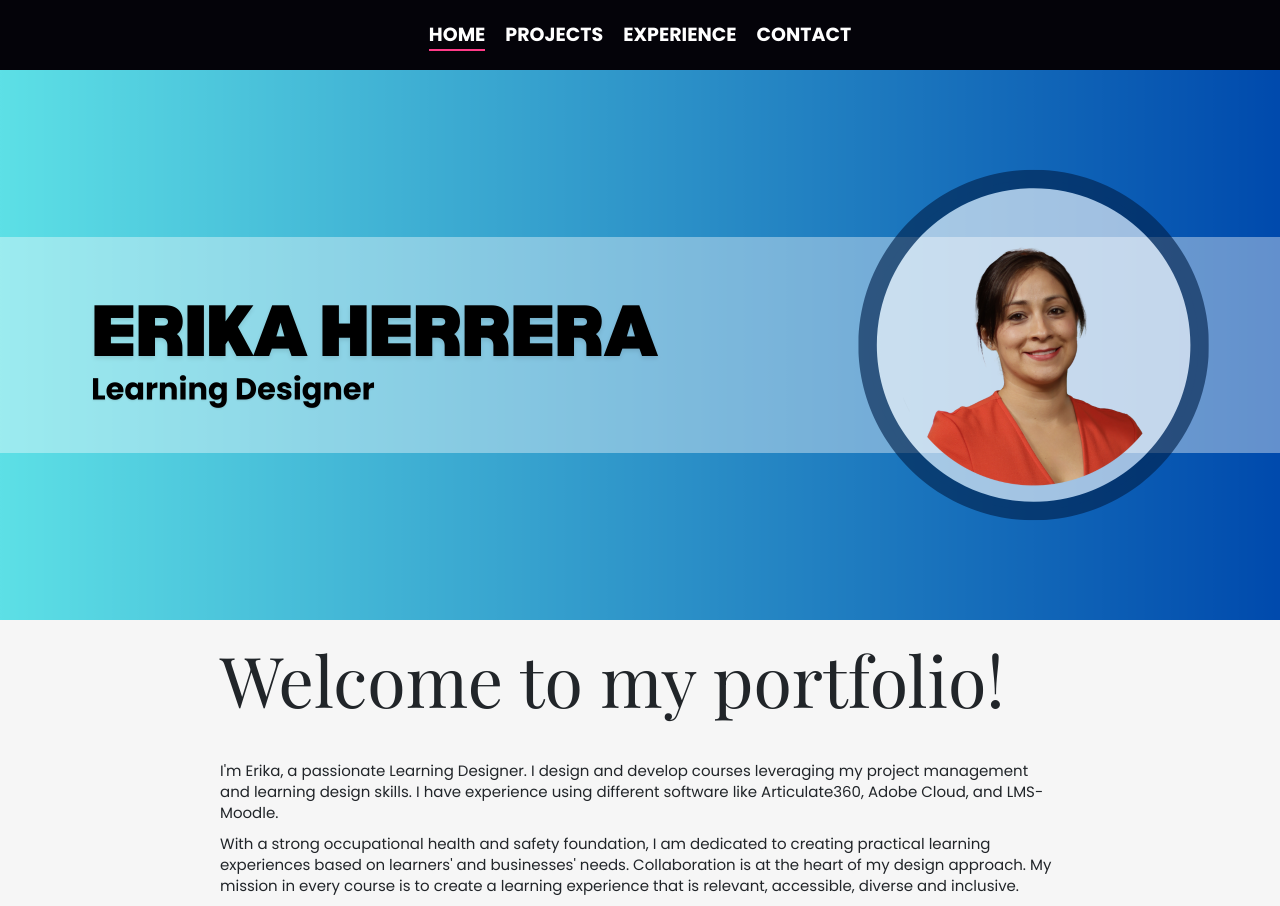
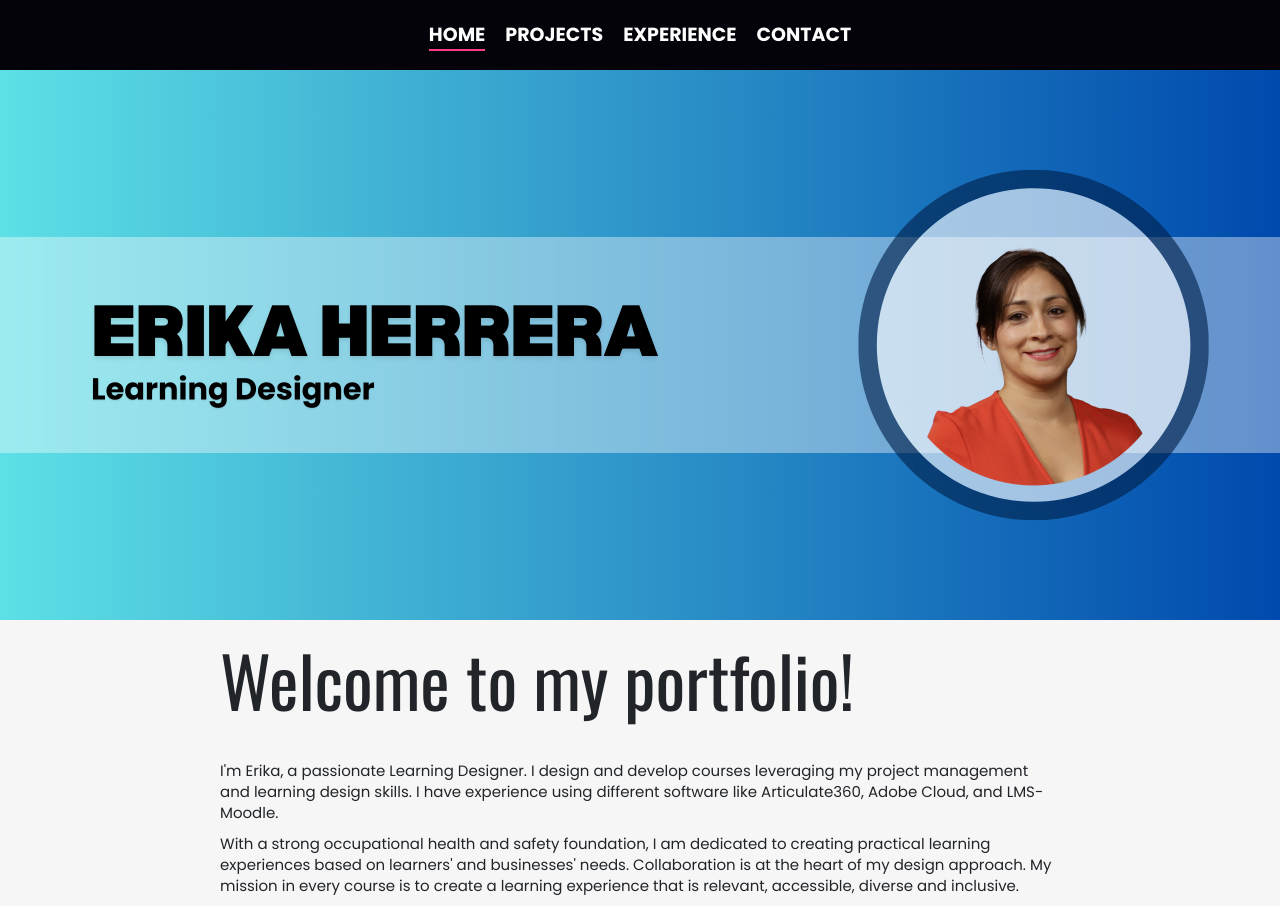
Before and after one commit to eriherre/eriherre.github.io, a Flask app: page / in a window 1280 px wide. Shown: the top 906 px of the page. Run offline with Flask 3, Linux system fonts and the light colour scheme; some web fonts are replaced.

Commit message:
EP-2 Change Font

```diff
--- a/static/css/styles.css
+++ b/static/css/styles.css
@@ -20,6 +20,10 @@ Off-white     #f6f6f6
   --font6: "Playfair Display", serif;
   --font7: "Abril Fatface", serif;
   --font8: "Merriweather", serif;
+  --font9: "Oswald", sans-serif;
+  --font10: "Raleway", sans-serif;
+
+
 }
 
 /*
@@ -49,7 +53,7 @@ body {
 h1,
 h2,
 h3 {
-  font-family: var(--font6);
+  font-family: var(--font9);
   font-weight: 400;
   margin: 0;
 }
--- a/templates/base.html
+++ b/templates/base.html
@@ -35,6 +35,12 @@
 
     <!-- Merriweather-->
     <link href="https://fonts.googleapis.com/css2?family=Merriweather:ital,wght@0,300;0,400;0,700;0,900;1,300;1,400;1,700;1,900&display=swap" rel="stylesheet">
+
+    <!-- Oswald-->
+    <link href="https://fonts.googleapis.com/css2?family=Oswald:wght@200..700&display=swap" rel="stylesheet">
+
+    <!-- Raleway-->
+    <link href="https://fonts.googleapis.com/css2?family=Raleway:ital,wght@0,100..900;1,100..900&display=swap" rel="stylesheet">
 
     <!-- JavaScript -->
     <script
```
